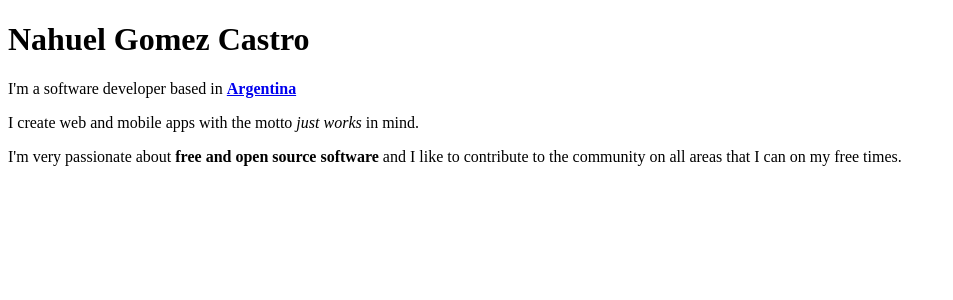
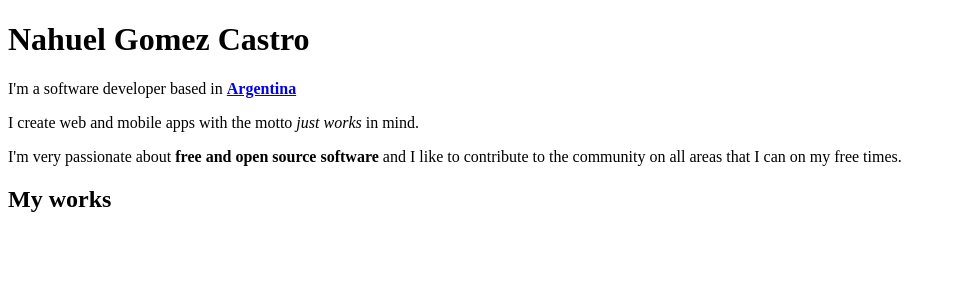
Before and after one commit to nahuelwexd/nahuelwexd.github.io, a Next.js app: page / in a window 1280 px wide. Shown: the top 300 px of the page, without its empty margins (0-953 px from the left). Built offline with nearby package versions, Linux system fonts and the light colour scheme.

Commit message:
Added section for my works

```diff
--- a/pages/index.tsx
+++ b/pages/index.tsx
@@ -53,6 +53,14 @@ export default function Home() {
 
 			</section>
 
+			<section className="space-y-2">
+
+				<h2 className="font-title text-2xl font-extrabold">
+					My works
+				</h2>
+
+			</section>
+
 		</div>
 	)
 }
```
